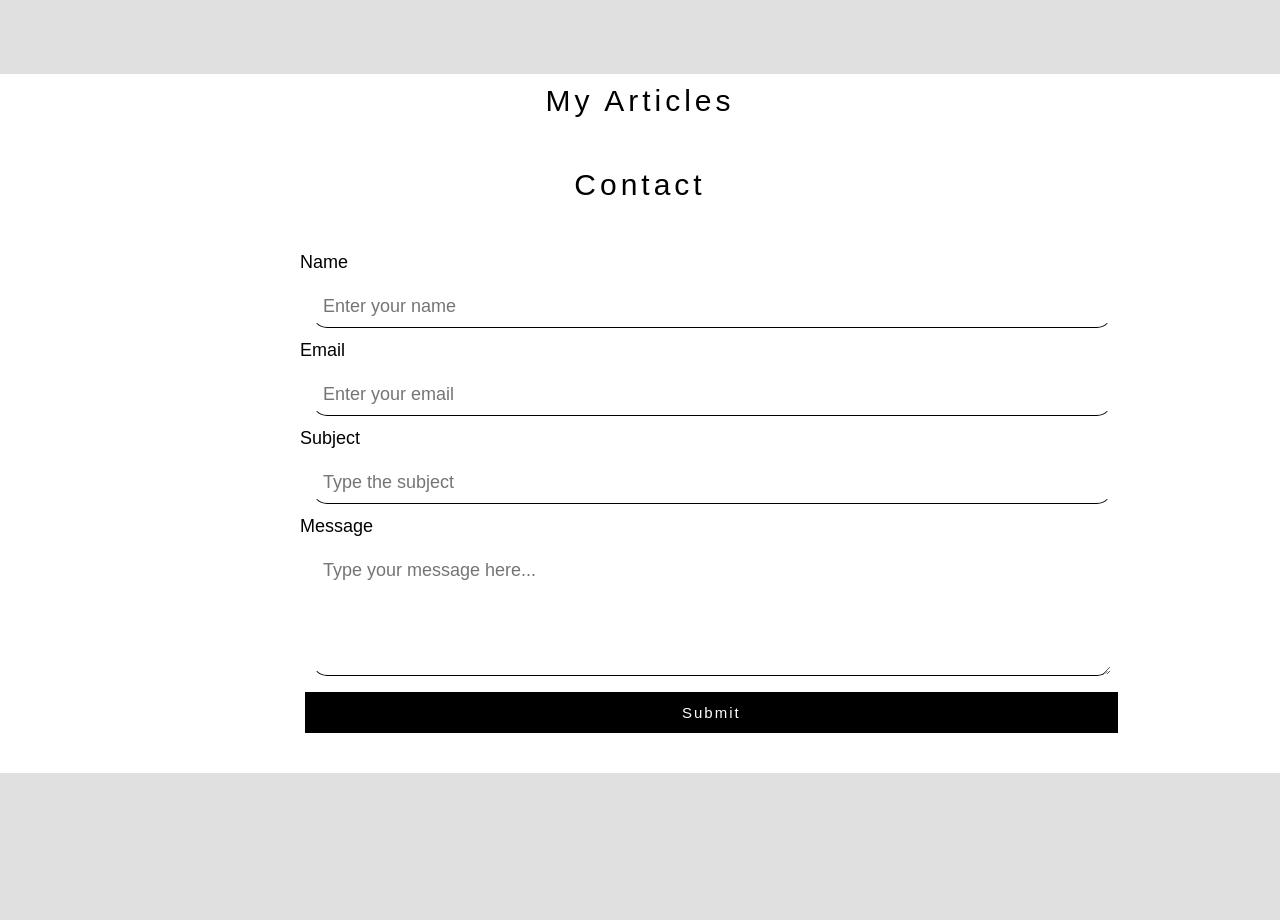
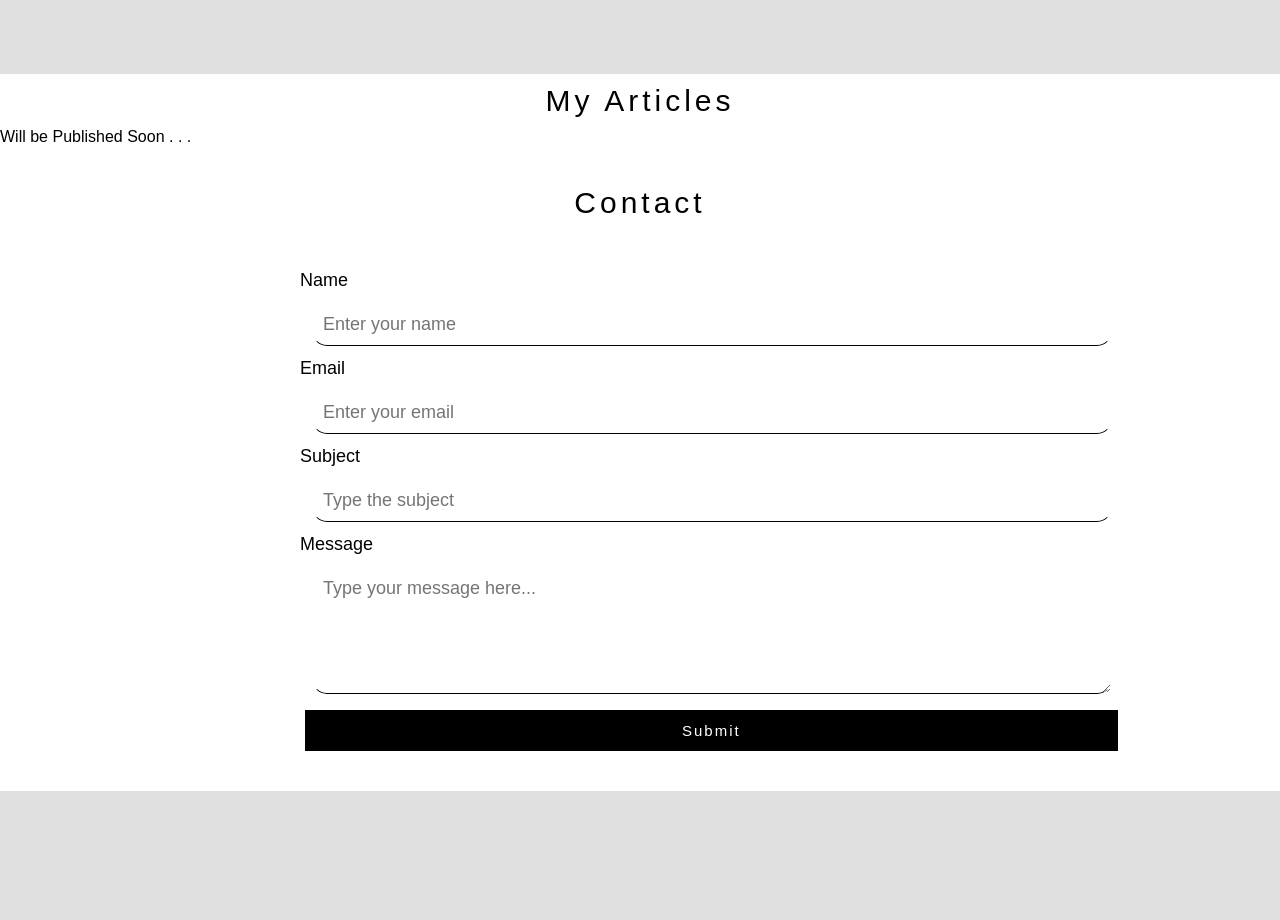
Before and after one commit to Musa00789/Portfolio_Website, a plain HTML site: page Src/index.html in a window 1280 px wide. Shown: the part 1160-2080 px from the top of the page. Drawn offline with Linux system fonts and the light colour scheme.

Commit message:
Update index.html

```diff
--- a/Src/index.html
+++ b/Src/index.html
@@ -62,9 +62,9 @@
     </nav>
 
     <section>
-      <div  id="About" class="about">
+      <div id="About" class="about">
         <div>
-          <h1  class="about-title">About M & D</h1>
+          <h1 class="about-title">About M & D</h1>
           <p class="about-info">
             Since beginning my journey in this field, my dedication to the work
             and motivation to grow has led me to exceptional projects and
@@ -90,12 +90,15 @@
 
       <div>
         <h1 id="Articles" class="articles">My Articles</h1>
+        <div>
+          <p class="articalInfo">Will be Published Soon . . .</p>
+        </div>
       </div>
-      <div>
+      <div class="contactContainer">
         <h1 id="Contact" class="contact">Contact</h1>
         <div class="form-contact">
           <form class="form" action="mailto:mmusadar@gmail.com" method="GET">
-            <label class="label" >Name</label><br />
+            <label class="label">Name</label><br />
             <input
               class="input"
               type="text"
```
